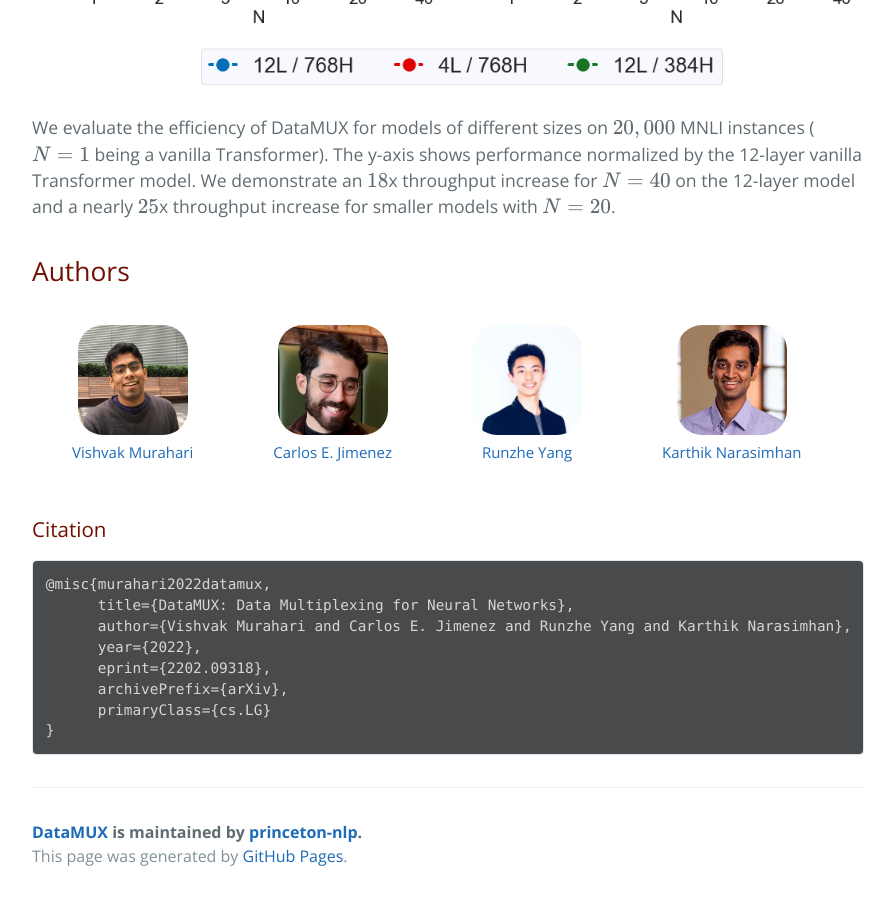
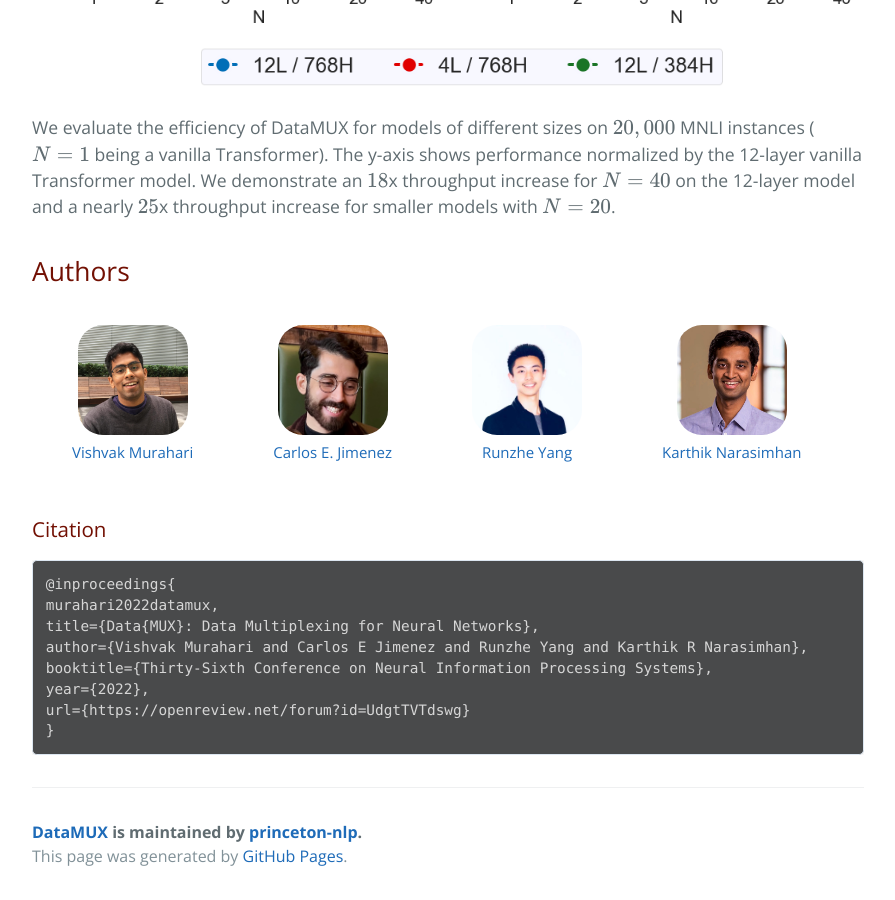
Before and after one commit to princeton-nlp/DataMUX, a Jekyll site: the page built from index.md, in a window 1280 px wide and 900 px high, scrolled down 3166 px. Shown: the whole window, without its empty margins (192-1087 px from the left). Built offline with Jekyll 4.4.1, drawn with Linux system fonts in a browser that asks for light colours; formulas are drawn with MathJax 3.

Commit message:
Update reference in index

````diff
--- a/index.md
+++ b/index.md
@@ -50,12 +50,12 @@ We evaluate the efficiency of DataMUX for models of different sizes on $$20,000$
 
 ### Citation
 ```
-@misc{murahari2022datamux,
-      title={DataMUX: Data Multiplexing for Neural Networks},
-      author={Vishvak Murahari and Carlos E. Jimenez and Runzhe Yang and Karthik Narasimhan},
-      year={2022},
-      eprint={2202.09318},
-      archivePrefix={arXiv},
-      primaryClass={cs.LG}
+@inproceedings{
+murahari2022datamux,
+title={Data{MUX}: Data Multiplexing for Neural Networks},
+author={Vishvak Murahari and Carlos E Jimenez and Runzhe Yang and Karthik R Narasimhan},
+booktitle={Thirty-Sixth Conference on Neural Information Processing Systems},
+year={2022},
+url={https://openreview.net/forum?id=UdgtTVTdswg}
 }
 ```
````
